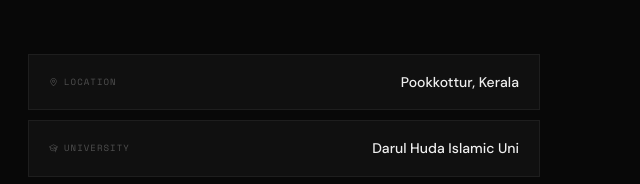
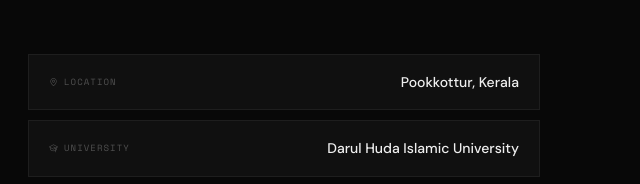
Before and after one commit to najah-pktr/portfolio, a plain HTML site: page index.html in a window 1280 px wide. Shown: the part 980-1164 px from the top of the page, 640-1280 px from the left. Drawn offline with nearby package versions, Linux system fonts and the light colour scheme; no server answers.

Commit message:
Fix university name in index.html

```diff
--- a/index.html
+++ b/index.html
@@ -267,7 +267,7 @@
     </div>
     <div class="cards">
       <div class="icard"><span class="icard-label"><i class="ph ph-map-pin"></i> Location</span><span class="icard-val" id="info-loc">Pookkottur, Kerala</span></div>
-      <div class="icard"><span class="icard-label"><i class="ph ph-graduation-cap"></i> University</span><span class="icard-val">Darul Huda Islamic Uni</span></div>
+      <div class="icard"><span class="icard-label"><i class="ph ph-graduation-cap"></i> University</span><span class="icard-val">Darul Huda Islamic University</span></div>
       <div class="icard"><span class="icard-label"><i class="ph ph-briefcase"></i> Role</span><span class="icard-val">General Sec, SUHBA</span></div>
       <div class="icard"><span class="icard-label"><i class="ph ph-storefront"></i> Studio</span><span class="icard-val">@najahcreates</span></div>
       <div class="icard"><span class="icard-label"><i class="ph ph-calendar-blank"></i> Gitting since</span><span class="icard-val" id="info-year">—</span></div>
```
